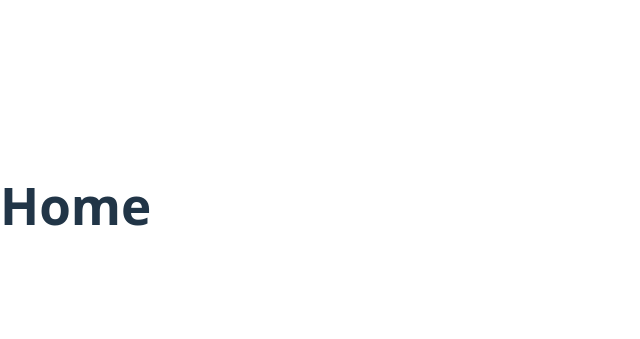
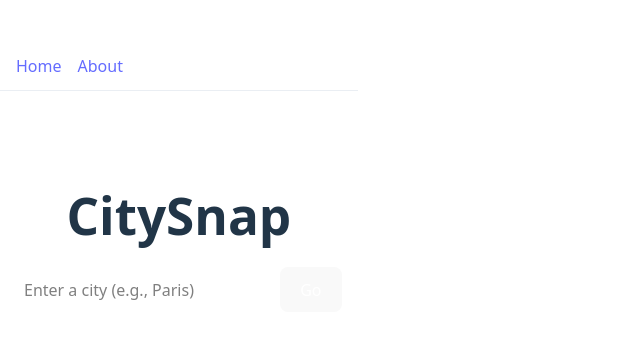
Before and after one commit to WanderingPsan/citysnap, a React (Vite) app: page / in a window 1280 px wide. Shown: the part 215-554 px from the top of the page, without its empty margins (0-640 px from the left). Built offline with nearby package versions, Linux system fonts and the light colour scheme.

Commit message:
adding routing + adding additional css via tailwind

```diff
--- a/src/App.jsx
+++ b/src/App.jsx
@@ -1,12 +1,29 @@
-import { BrowserRouter, Routes, Route } from 'react-router-dom';
-import Home from './pages/Home';
-import City from './pages/City';
-import About from './pages/About';
-import './style.css';     // keep Tailwind import
+import { BrowserRouter, Routes, Route, Link } from "react-router-dom";
+/* browserrouter checks address bar and uses history api so back/forward functions without reloading*/
+/* routes is like a switchboard that checks current path and picks which route to render*/
+/* route is just a single path, and link is cilent-sided <a> that doesnt need a full page reload*/
+import Home from "./pages/Home";
+import City from "./pages/City";
+import About from "./pages/About";
 
-function App() {
+export default function App() {
   return (
+    // BrowserRouter checks for url changes and renders the matching <Route>
     <BrowserRouter>
+      {/* just an a header */}
+      <header className="border-b border-slate-300/40 py-3">
+        <nav className="max-w-4xl mx-auto px-4 flex gap-4 items-center">
+          {/* enabling url update and new route to be rendered without page refresh. basically <a> */}
+          <Link to="/" className="font-semibold hover:underline">
+            Home
+          </Link>
+          <Link to="/about" className="hover:underline">
+            About
+          </Link>
+        </nav>
+      </header>
+
+      {/* choosing which page renders what, :name is dynamic in city. */}
       <Routes>
         <Route path="/" element={<Home />} />
         <Route path="/city/:name" element={<City />} />
@@ -15,5 +32,4 @@ function App() {
     </BrowserRouter>
   );
 }
-
-export default App;
+// this type of structure keeps navigation fast, shareable, and testable vs a full page refresh each time
--- /dev/null
+++ b/src/api/weather.js
@@ -0,0 +1,21 @@
+//  exporting so other functions can just import
+export async function getWeather(city) {
+  // pulling the api key i got earlier td from vite's runtime environment [env]
+  const key = import.meta.env.VITE_WEATHER_KEY;
+
+  /* encoding user input( New York being turned into New%20York instead of the url breaking)
+   preventing faulty urls */
+  const query = encodeURIComponent(city);
+
+  // basically prompting the api for [queried loc] for degrees in f*
+  const url = `https://api.openweathermap.org/data/2.5/weather?q=${query}&units=imperial&appid=${key}`;
+
+  // http request
+  const res = await fetch(url);
+
+  //  checking response successfulness and throwing an error if not
+  if (!res.ok) throw new Error('City not found');
+
+  // parsing raw data (json) and returning it as a useable js object if all good above
+  return res.json();
+}
--- /dev/null
+++ b/src/components/WeatherCard.jsx
@@ -0,0 +1,36 @@
+import { useState, useEffect } from 'react'; /* importing two react hooks state giving memory,
+effect enabling action in response to change after a render */
+import { getWeather } from '../api/weather'; // importing that earlier getWeather we defined earlier
+
+// shows current temp + description for a city
+export default function WeatherCard({ city }) {
+  /* 1. Local state:
+        null   → loading
+        object → success
+        string → error message                                   */
+  const [data,  setData]  = useState(null);
+  const [error, setError] = useState('');
+
+  /* 2. Side-effect: whenever `city` prop changes, trigger fetch. */
+  useEffect(() => {
+    // Guard against empty city on first render.
+    if (!city) return;
+
+    setData(null);              // forces loader state
+    getWeather(city)
+      .then(setData)            // on success
+      .catch(e => setError(e.message)); // on failure
+  }, [city]);                   // ← dependency array
+
+  // 3.   Render paths
+  if (error)        return <p className="text-red-500">{error}</p>;
+  if (data === null) return <p>Loading weather…</p>;
+
+  return (
+    <section className="p-6 bg-slate-800 rounded-xl text-center">
+      <h2 className="text-xl font-semibold mb-1">{data.name}</h2>
+      <p  className="text-5xl">{Math.round(data.main.temp)}°C</p>
+      <p  className="capitalize">{data.weather[0].description}</p>
+    </section>
+  );
+}
--- a/src/pages/About.jsx
+++ b/src/pages/About.jsx
@@ -1,7 +1,12 @@
-export default function About() {
-  return (
-    <h1 className="text-3xl font-bold text-center mt-10">
-      About
-    </h1>
+
+export default function About() { // defines about page component
+  return ( // tailwind css stuff
+    <main className="max-w-xl mx-auto mt-10 p-4">
+      <h1 className="text-2xl font-bold mb-2">About CitySnap</h1>
+      <p>
+        CitySnap is a learning project that I made that aggregates weather, images, Reddit
+        headlines, and event listings for any city you search, but also as apart of a portfolio showcase.
+      </p>
+    </main>
   );
 }
--- a/src/pages/City.jsx
+++ b/src/pages/City.jsx
@@ -1,7 +1,16 @@
+import { useParams } from "react-router-dom"; // tool that lets the page read pieces of a url
+
 export default function City() {
-  return (
-    <h1 className="text-3xl font-bold text-center mt-10">
-      City Page
-    </h1>
+  // defines city page component and grabs the dynamic portion of a url (so if it was city/Paris, it'd grab "Paris")
+  const { name } = useParams();
+
+  return ( // just more ui stuff
+    <main className="max-w-4xl mx-auto mt-10 p-4">
+      <h1 className="text-2xl font-bold mb-4">City: {name}</h1>
+
+      <p className="text-sm opacity-80">
+        Weather, photos, headlines, and events will load here as we build features.
+      </p>
+    </main>
   );
 }
--- a/src/pages/Home.jsx
+++ b/src/pages/Home.jsx
@@ -1,7 +1,41 @@
-export default function Home() {
-  return (
-    <h1 className="text-3xl font-bold text-center mt-10">
-      Home
-    </h1>
+
+import { useState } from "react"; // importing tool that lets values be remembered
+import { useNavigate } from "react-router-dom"; // tool that lets you change pages via code vs. entire page reload
+
+
+export default function Home() { //
+  // controlled input, textbox will show city (empty via ""), and typing calls setCity to update it
+  const [city, setCity] = useState("");
+  // programatically shifting pages
+  const navigate = useNavigate();
+
+  // function that runs anytime the form is submitted (like pressing enter or clicking the button)
+  function handleSubmit(e) {
+    e.preventDefault(); // stops a normal form submit that reloads the entire page
+    const cityClean = city.trim(); // removes extra spaces so like " paris " becomes "paris"
+    if (!cityClean) return; // returns nothing if city is empty, just a guard
+    navigate(`/city/${cityClean}`); // move to city page with the city param
+  }
+
+  return ( // just a bunch of ui components
+    <main className="max-w-xl mx-auto mt-20 p-4">  {/* main content settings */}
+      <h1 className="text-3xl font-bold text-center mb-6">CitySnap</h1>
+
+      <form onSubmit={handleSubmit} className="flex gap-2 justify-center"> {/* connects our submit func to form*/}
+        <input
+          value={city}
+          onChange={(e) => setCity(e.target.value)} // keep textbox + city state in sync
+          placeholder="Enter a city (e.g., Paris)"
+          className="p-2 rounded-md text-black w-64"
+          aria-label="City name"
+        />
+        <button // just tailwind css class stuff + submits the form
+          className="bg-blue-600 hover:bg-blue-700 px-4 py-2 rounded-md text-white"
+          type="submit"
+        >
+          Go
+        </button>
+      </form>
+    </main>
   );
 }
```
Also changed, not shown: 1 other file (tests, documents, lock files or other folders).
